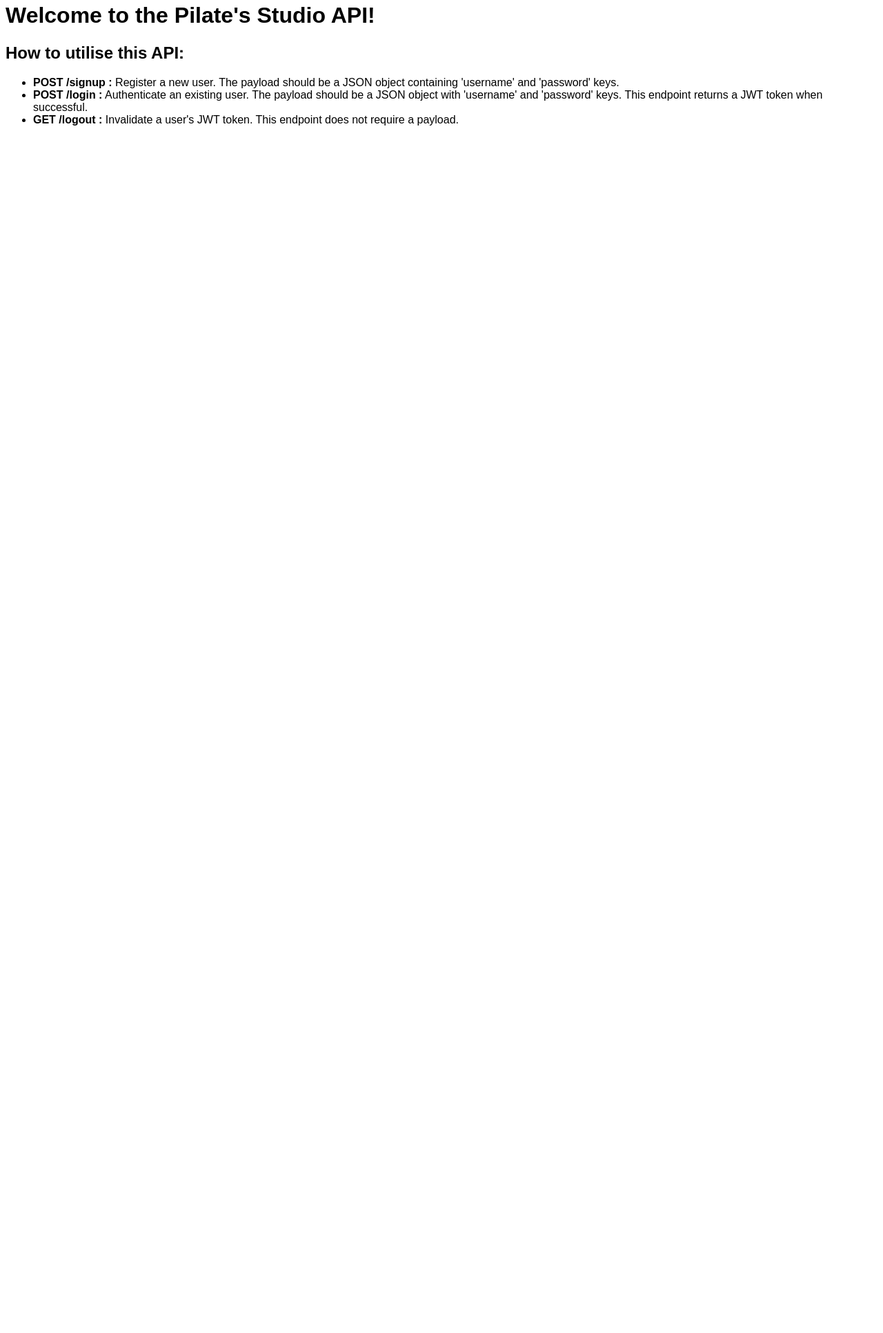
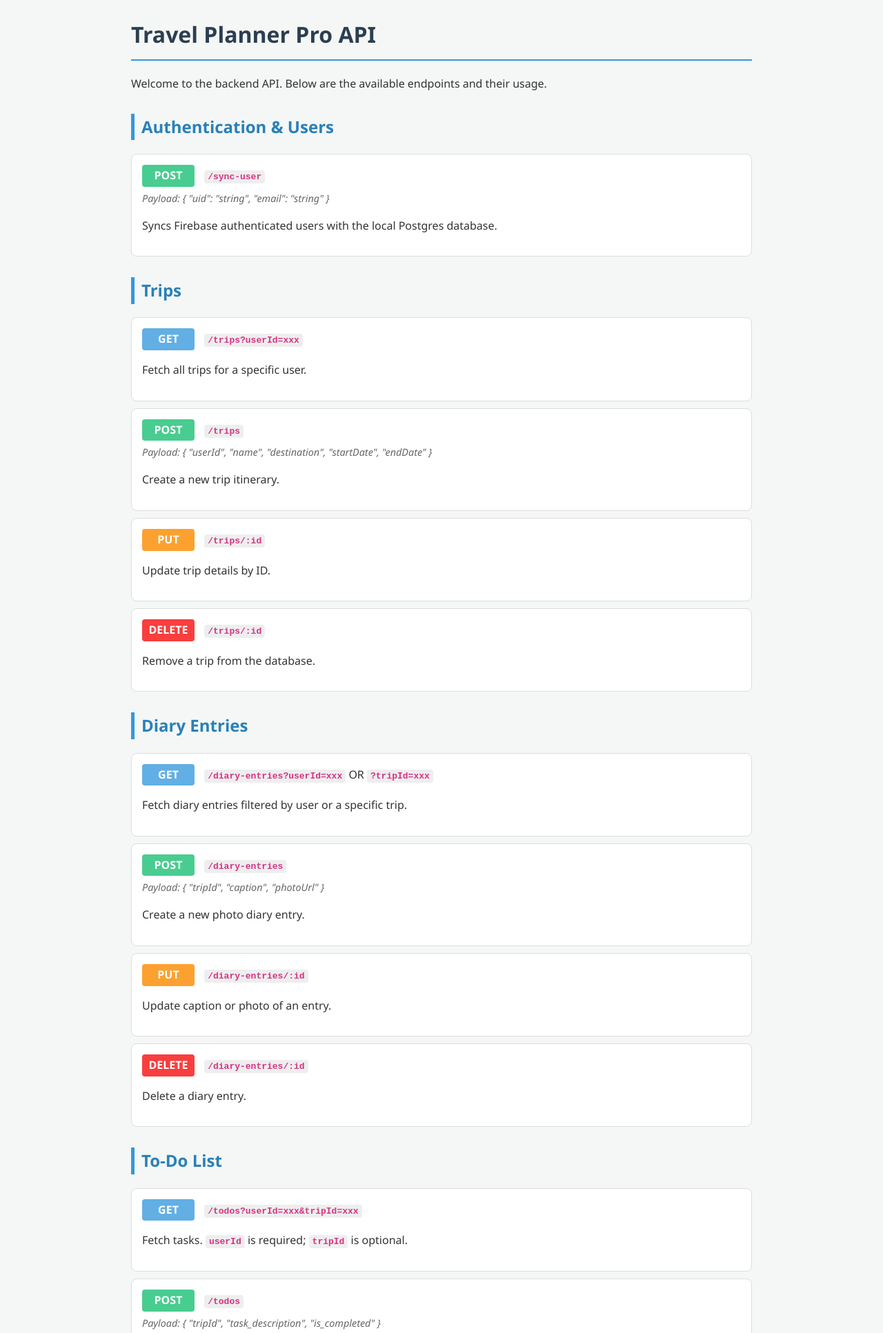
Before and after one commit to ingwidd/travel-planner-api, a website: page index.html in a window 1280 px wide. Shown: the part 17-1950 px from the top of the page at 69% size. Before the commit the page ends 800 px from the top, so only its background shows below. Drawn offline with Linux system fonts and the light colour scheme.

Commit message:
updated html to show how to use endpoints

```diff
--- a/index.html
+++ b/index.html
@@ -1,31 +1,109 @@
-<!doctype html>
-<html>
+<!DOCTYPE html>
+<html lang="en">
   <head>
-    <title>API Documentation</title>
+    <meta charset="UTF-8" />
+    <meta name="viewport" content="width=device-width, initial-scale=1.0" />
+    <title>Travel Planner Pro API Documentation</title>
     <style>
       body {
-        font-family: Arial, sans-serif;
+        font-family: "Segoe UI", Tahoma, Geneva, Verdana, sans-serif;
+        line-height: 1.6;
+        color: #333;
+        max-width: 900px;
+        margin: 0 auto;
+        padding: 20px;
+        background-color: #f4f7f6;
       }
+      h1 { color: #2c3e50; border-bottom: 2px solid #3498db; padding-bottom: 10px; }
+      h2 { color: #2980b9; margin-top: 30px; border-left: 5px solid #3498db; padding-left: 10px; }
+      .endpoint { background: #fff; padding: 15px; margin-bottom: 10px; border-radius: 8px; shadow: 0 2px 5px rgba(0,0,0,0.1); border: 1px solid #ddd; }
+      code { background: #eee; padding: 2px 5px; border-radius: 4px; font-family: monospace; font-weight: bold; color: #d63384; }
+      .method { font-weight: bold; color: #fff; padding: 3px 8px; border-radius: 4px; display: inline-block; min-width: 60px; text-align: center; margin-right: 10px; }
+      .get { background: #61afe4; }
+      .post { background: #49cc90; }
+      .put { background: #fca130; }
+      .delete { background: #f93e3e; }
+      ul { list-style: none; padding: 0; }
+      li { margin-bottom: 10px; }
+      .params { font-size: 0.9em; color: #666; margin-top: 5px; font-style: italic; }
     </style>
   </head>
   <body>
-    <h1>Welcome to the Pilate's Studio API!</h1>
+    <h1>Travel Planner Pro API</h1>
+    <p>Welcome to the backend API. Below are the available endpoints and their usage.</p>
 
-    <h2>How to utilise this API:</h2>
-    <ul>
-      <li>
-        <strong>POST /signup :</strong> Register a new user. The payload should
-        be a JSON object containing 'username' and 'password' keys.
-      </li>
-      <li>
-        <strong>POST /login :</strong> Authenticate an existing user. The
-        payload should be a JSON object with 'username' and 'password' keys.
-        This endpoint returns a JWT token when successful.
-      </li>
-      <li>
-        <strong>GET /logout :</strong> Invalidate a user's JWT token. This
-        endpoint does not require a payload.
-      </li>
-    </ul>
+    <!-- User Sync -->
+    <h2>Authentication & Users</h2>
+    <div class="endpoint">
+      <span class="method post">POST</span> <code>/sync-user</code>
+      <div class="params">Payload: { "uid": "string", "email": "string" }</div>
+      <p>Syncs Firebase authenticated users with the local Postgres database.</p>
+    </div>
+
+    <!-- Trips -->
+    <h2>Trips</h2>
+    <div class="endpoint">
+      <span class="method get">GET</span> <code>/trips?userId=xxx</code>
+      <p>Fetch all trips for a specific user.</p>
+    </div>
+    <div class="endpoint">
+      <span class="method post">POST</span> <code>/trips</code>
+      <div class="params">Payload: { "userId", "name", "destination", "startDate", "endDate" }</div>
+      <p>Create a new trip itinerary.</p>
+    </div>
+    <div class="endpoint">
+      <span class="method put">PUT</span> <code>/trips/:id</code>
+      <p>Update trip details by ID.</p>
+    </div>
+    <div class="endpoint">
+      <span class="method delete">DELETE</span> <code>/trips/:id</code>
+      <p>Remove a trip from the database.</p>
+    </div>
+
+    <!-- Diary -->
+    <h2>Diary Entries</h2>
+    <div class="endpoint">
+      <span class="method get">GET</span> <code>/diary-entries?userId=xxx</code> OR <code>?tripId=xxx</code>
+      <p>Fetch diary entries filtered by user or a specific trip.</p>
+    </div>
+    <div class="endpoint">
+      <span class="method post">POST</span> <code>/diary-entries</code>
+      <div class="params">Payload: { "tripId", "caption", "photoUrl" }</div>
+      <p>Create a new photo diary entry.</p>
+    </div>
+    <div class="endpoint">
+      <span class="method put">PUT</span> <code>/diary-entries/:id</code>
+      <p>Update caption or photo of an entry.</p>
+    </div>
+    <div class="endpoint">
+      <span class="method delete">DELETE</span> <code>/diary-entries/:id</code>
+      <p>Delete a diary entry.</p>
+    </div>
+
+    <!-- To-Dos -->
+    <h2>To-Do List</h2>
+    <div class="endpoint">
+      <span class="method get">GET</span> <code>/todos?userId=xxx&tripId=xxx</code>
+      <p>Fetch tasks. <code>userId</code> is required; <code>tripId</code> is optional.</p>
+    </div>
+    <div class="endpoint">
+      <span class="method post">POST</span> <code>/todos</code>
+      <div class="params">Payload: { "tripId", "task_description", "is_completed" }</div>
+      <p>Add a new task to a trip.</p>
+    </div>
+    <div class="endpoint">
+      <span class="method put">PUT</span> <code>/todos/:id</code>
+      <p>Mark task as complete or update description.</p>
+    </div>
+
+    <h2>Travel Tools (External Data)</h2>
+    <div class="endpoint">
+      <span class="method get">GET</span> <code>/locations?keyword=paris</code>
+      <p>Search for city coordinates using the Photon (OSM) API.</p>
+    </div>
+    <div class="endpoint">
+      <span class="method get">GET</span> <code>/activities?latitude=xxx&longitude=xxx</code>
+      <p>Find nearby attractions and museums using Overpass API mirrors.</p>
+    </div>
   </body>
 </html>
```
